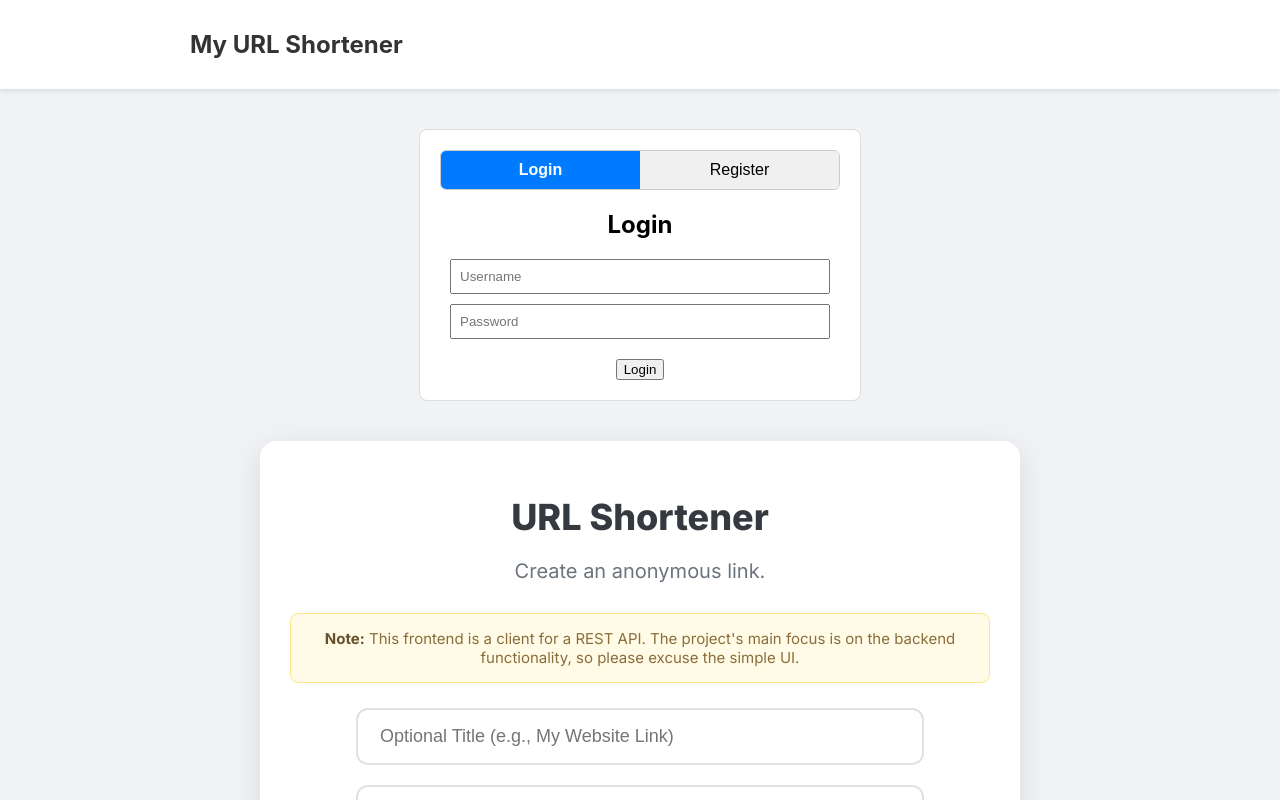
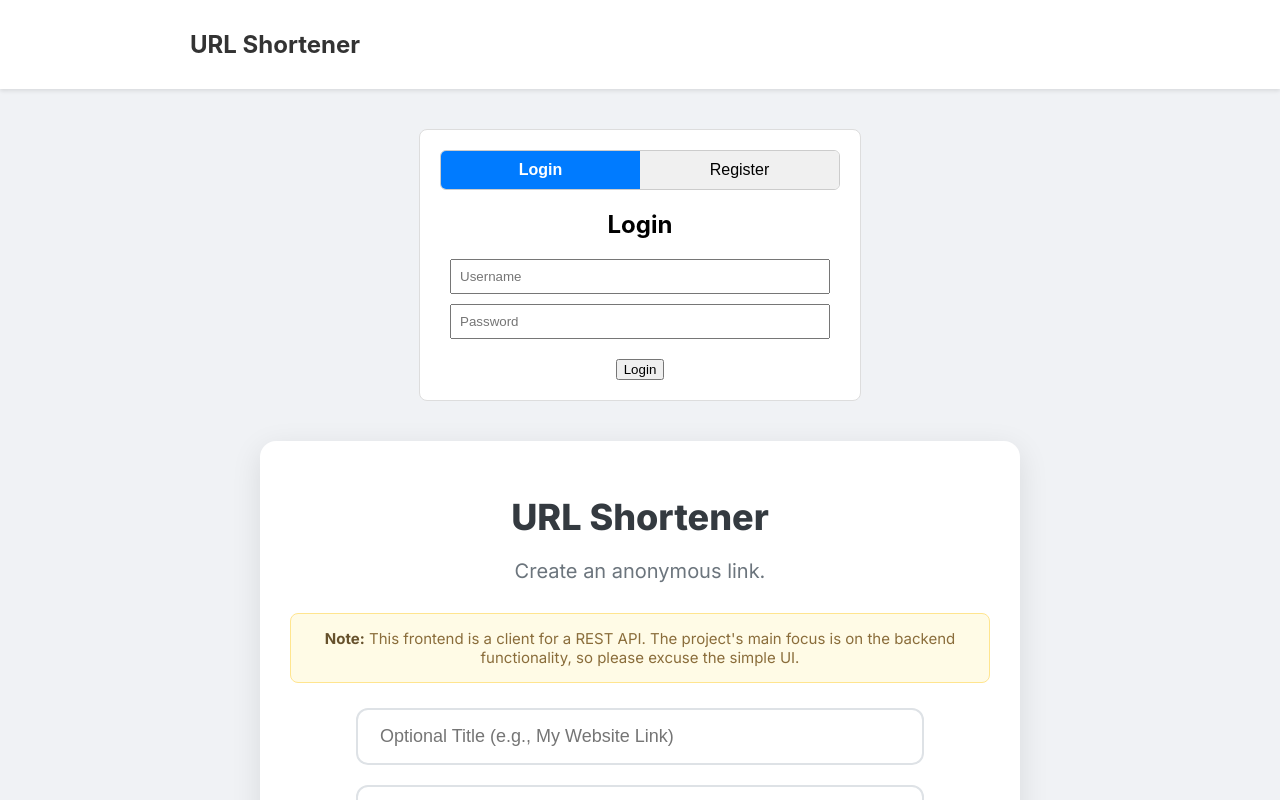
Before and after one commit to ruldak/vue_url_shortener, a Vue app: page / in a window 1280 px wide. Shown: the top 800 px of the page. Built offline with nearby package versions, Linux system fonts and the light colour scheme.

Commit message:
chore(nav): change h1 text in navbar

```diff
--- a/src/App.vue
+++ b/src/App.vue
@@ -2,7 +2,7 @@
   <div id="app-layout">
     <header>
       <nav>
-        <h1>My URL Shortener</h1>
+        <h1>URL Shortener</h1>
         <div v-if="isAuthenticated">
           <button @click="handleLogout" class="logout-button">Logout</button>
         </div>
```
